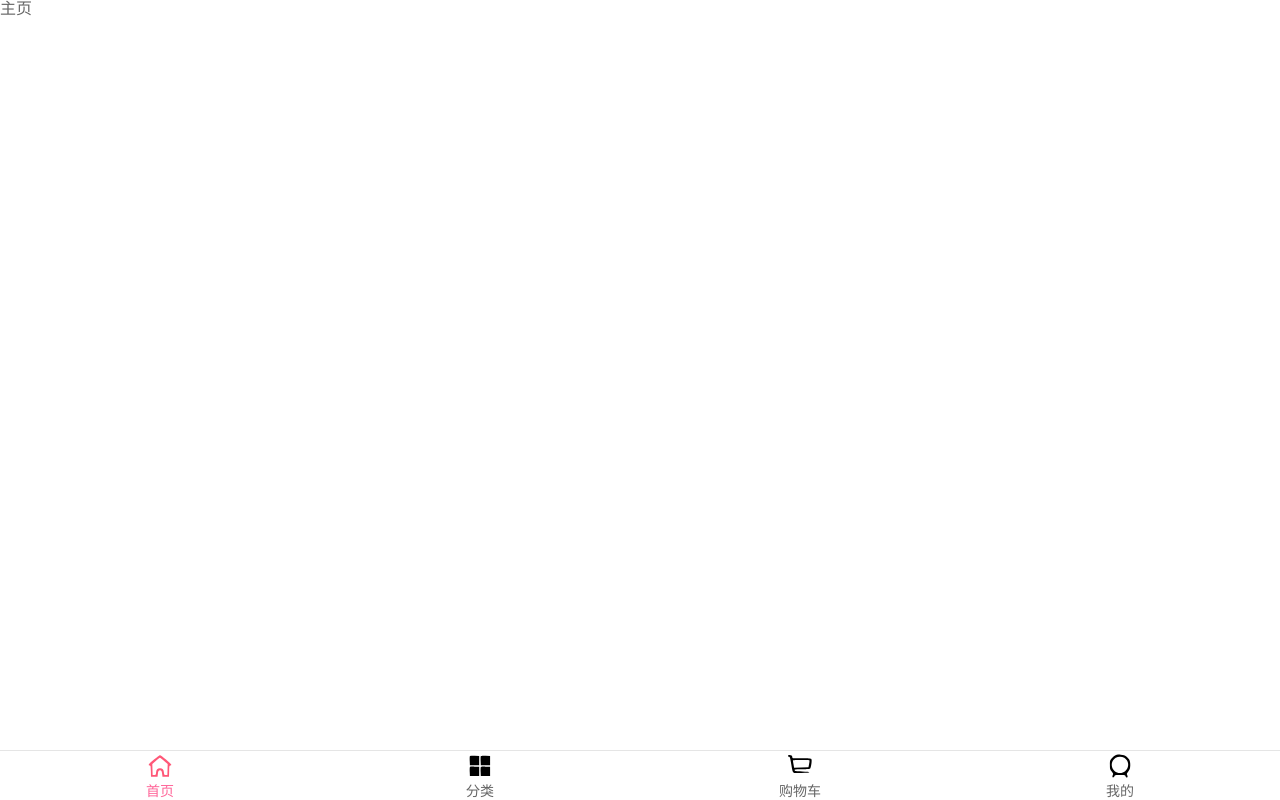
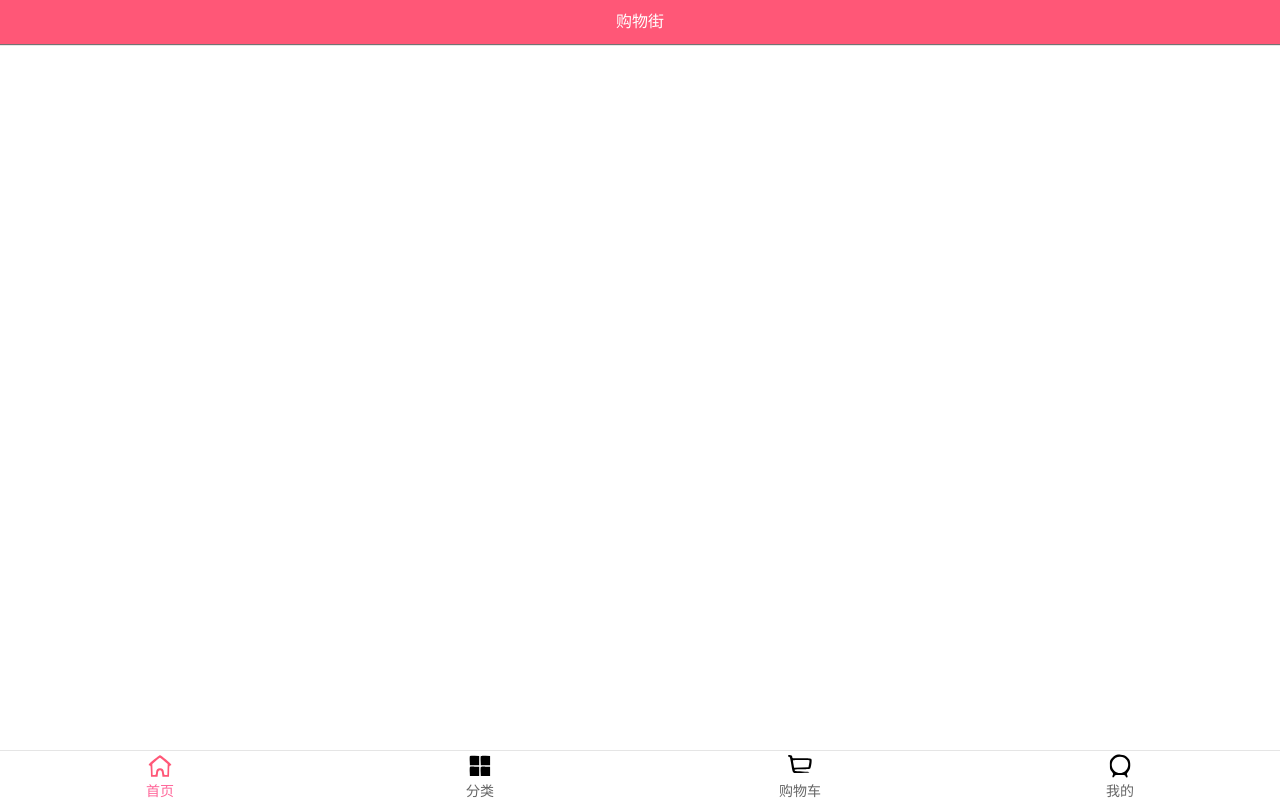
Before and after one commit to JavaScript-520/supermall, a Vue app: page /home in a window 1280 px wide. Built offline with nearby package versions, Linux system fonts and the light colour scheme.

Commit message:
封装头部导航栏组件，并通过封装的组件里插槽编写首页头部的导航栏

```diff
--- /dev/null
+++ b/src/components/common/navbar/NavBar.vue
@@ -0,0 +1,54 @@
+<template>
+  <!--首页导航栏组件-->
+  <div class="navBar">
+    <!--左边首页导航-->
+    <!--加上外边的div可以更好设置样式-->
+    <div class="navBarLeft">
+      <slot name="left"></slot>
+    </div>
+    <!--中间首页导航-->
+    <div class="navBarCenter">
+      <slot name="center"></slot>
+    </div>
+    <!--右边首页导航-->
+    <div class="navBarRight">
+      <slot name="right"></slot>
+    </div>
+  </div>
+</template>
+
+<script>
+//头部导航栏组件
+
+export default {
+  name: "NavBar",
+  data() {
+    return {}
+  }
+}
+</script>
+
+<style scoped>
+/*首页导航栏外框样式*/
+.navBar {
+  height: 44px;
+  line-height: 44px; /*注：如果有文字的话可以光设置line-height 被撑起来*/
+  text-align: center;
+  position: fixed;
+  display: flex;
+  top: 0;
+  right: 0;
+  left: 0;
+  box-shadow: 0 1px 1px rgba(100, 100, 100, .9);
+}
+
+/*左边、右边的首页导航栏样式*/
+.navBar .navBarLeft, .navBarRight {
+  width: 60px;
+}
+
+/*中间的首页导航栏样式*/
+.navBar .navBarCenter {
+  flex: 1;
+}
+</style>
--- a/src/views/home/Home.vue
+++ b/src/views/home/Home.vue
@@ -1,13 +1,31 @@
 <template>
-  <div>主页</div>
+  <div id="home">
+    <!--调用首页导航栏组件  引入组件时在当前组件设置样式-->
+    <nav-bar class="home-nav">
+      <!--定制首页导航栏center部分-->
+      <template v-slot:center>
+        <div>购物街</div>
+      </template>
+    </nav-bar>
+  </div>
 </template>
 
 <script>
+//导入头部导航栏
+import NavBar from "components/common/navbar/NavBar";
+
 export default {
-  name: "Home"
+  name: "Home",
+  components: {
+    NavBar
+  }
 }
 </script>
 
 <style scoped>
-
+/*设置头部导航栏背景和文字样式*/
+.home-nav {
+  background: var(--color-high-text);
+  color: #fff;
+}
 </style>
```
